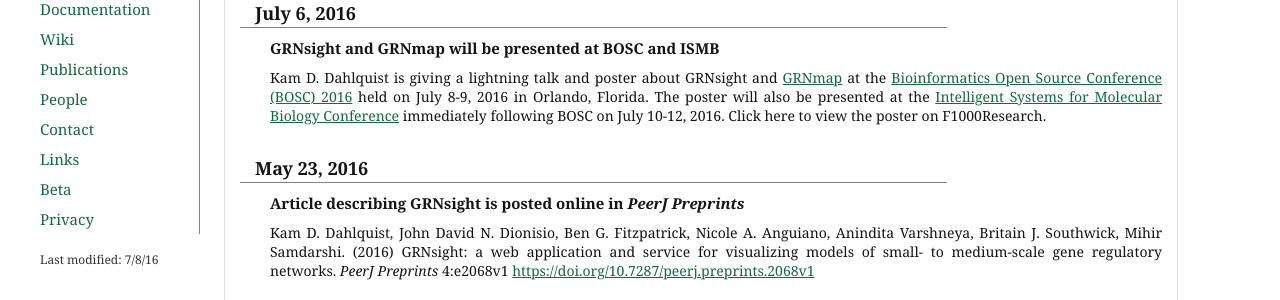
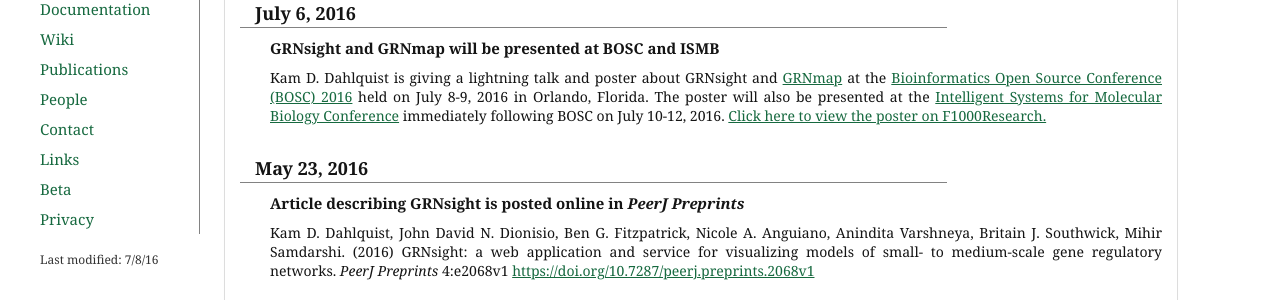
Before and after one commit to dondi/GRNsight, a Jekyll site: the page built from news.html, in a window 1280 px wide. Shown: the part 280-580 px from the top of the page. Built offline with Jekyll 4.4.1, drawn with Linux system fonts in a browser that asks for light colours; nearby versions of some CDN libraries.

Commit message:
fix link syntax

```diff
--- a/news.html
+++ b/news.html
@@ -20,7 +20,7 @@ description: News and updates about the GRNsight gene regulatory network visuali
                             <div class="panel-body">
                                 <p class="newsDate">July 6, 2016</p>
                                 <p class="newsHeader">GRNsight and GRNmap will be presented at BOSC and ISMB</p>
-                                <p class="newsInfo">Kam D. Dahlquist is giving a lightning talk and poster about GRNsight and <a href="http://kdahlquist.github.io/GRNmap/index.html">GRNmap</a> at the <a href="https://www.open-bio.org/wiki/BOSC_2016">Bioinformatics Open Source Conference (BOSC) 2016</a> held on July 8-9, 2016 in Orlando, Florida.  The poster will also be presented at the <a href="https://www.iscb.org/ismb2016">Intelligent Systems for Molecular Biology Conference</a> immediately following BOSC on July 10-12, 2016.  <a href="http://f1000research.com/posters/5-1618"></a>Click here to view the poster on F1000Research.</a></p>
+                                <p class="newsInfo">Kam D. Dahlquist is giving a lightning talk and poster about GRNsight and <a href="http://kdahlquist.github.io/GRNmap/index.html">GRNmap</a> at the <a href="https://www.open-bio.org/wiki/BOSC_2016">Bioinformatics Open Source Conference (BOSC) 2016</a> held on July 8-9, 2016 in Orlando, Florida.  The poster will also be presented at the <a href="https://www.iscb.org/ismb2016">Intelligent Systems for Molecular Biology Conference</a> immediately following BOSC on July 10-12, 2016.  <a href="http://f1000research.com/posters/5-1618">Click here to view the poster on F1000Research.</a></p>
 
                                 <p class="newsDate">May 23, 2016</p>
                                 <p class="newsHeader">Article describing GRNsight is posted online in <i>PeerJ Preprints</i></p>
```
